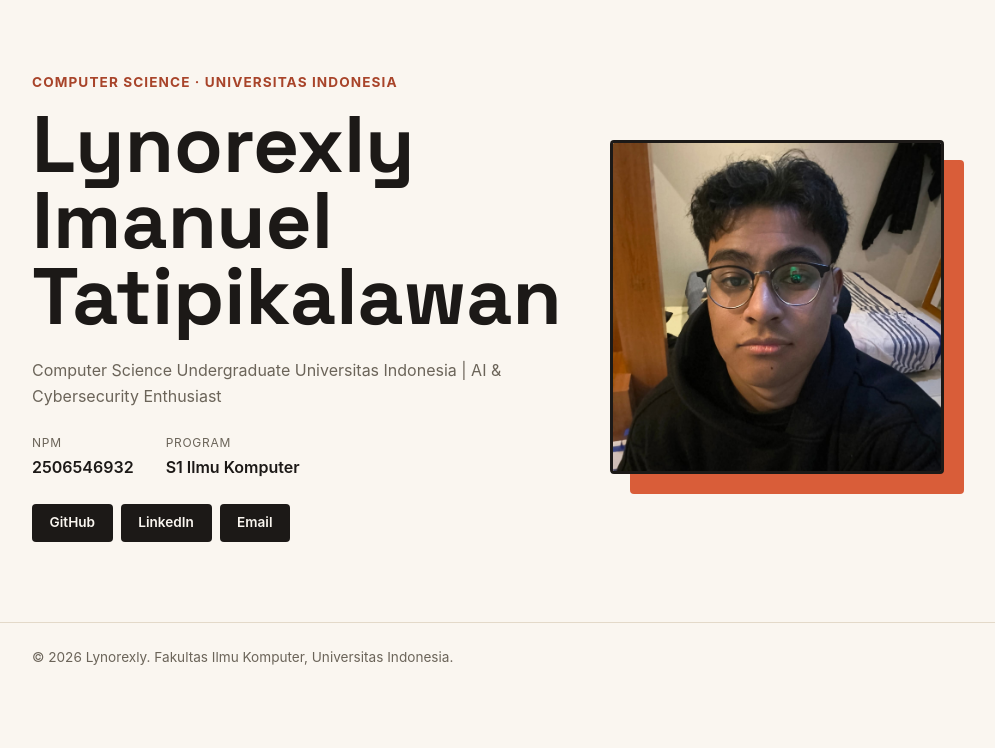
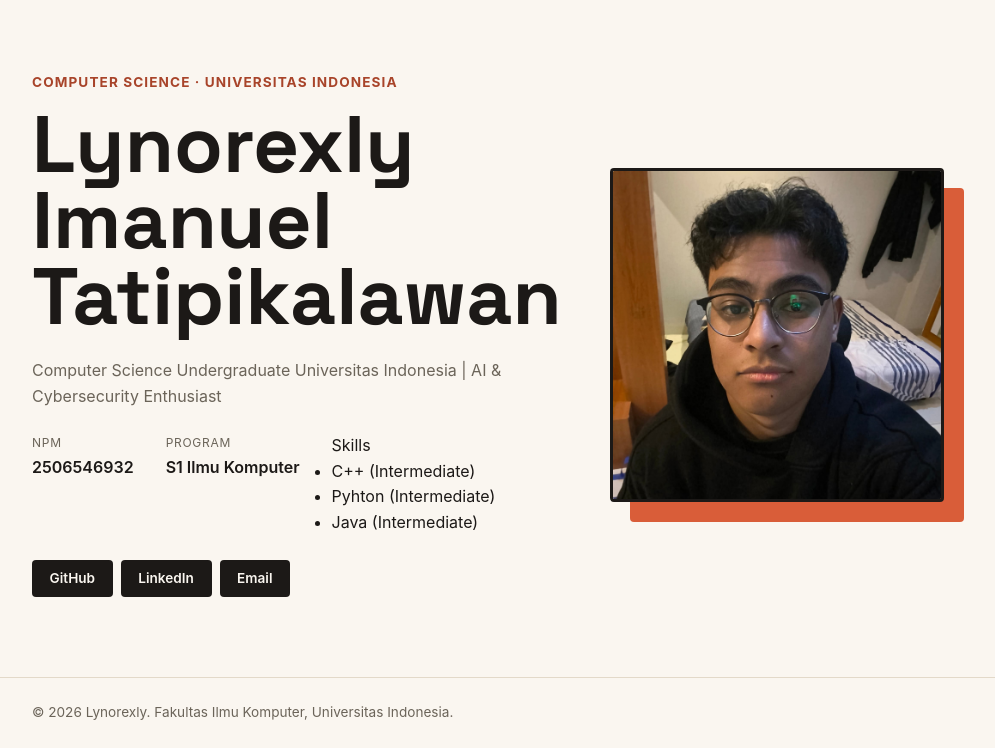
Before and after one commit to Rexlyy/myportofolio, a Django app: page / in a window 1280 px wide. Shown: the part 74-822 px from the top of the page, without its empty margins (152-1147 px from the left). Before the commit the page ends 739 px from the top, so only its background shows below. Run offline with Django 5.2, Linux system fonts and the light colour scheme.

Commit message:
Menambahkan Section

```diff
--- a/templates/index.html
+++ b/templates/index.html
@@ -41,6 +41,16 @@
                             <dt>Program</dt>
                             <dd>S1 Ilmu Komputer</dd>
                         </div>
+                        <div>
+                            <dt>Skills</dt>
+                            <dd>
+                                <ul>
+                                    <li>C++ (Intermediate)</li>
+                                    <li>Pyhton (Intermediate)</li>
+                                    <li>Java (Intermediate)</li>
+                                </ul>
+                            </dd>
+                        </div>
                     </dl>
                     <div class="social-links">
                         <a href="https://github.com/Rexlyy" class="social-link">GitHub</a>
```
